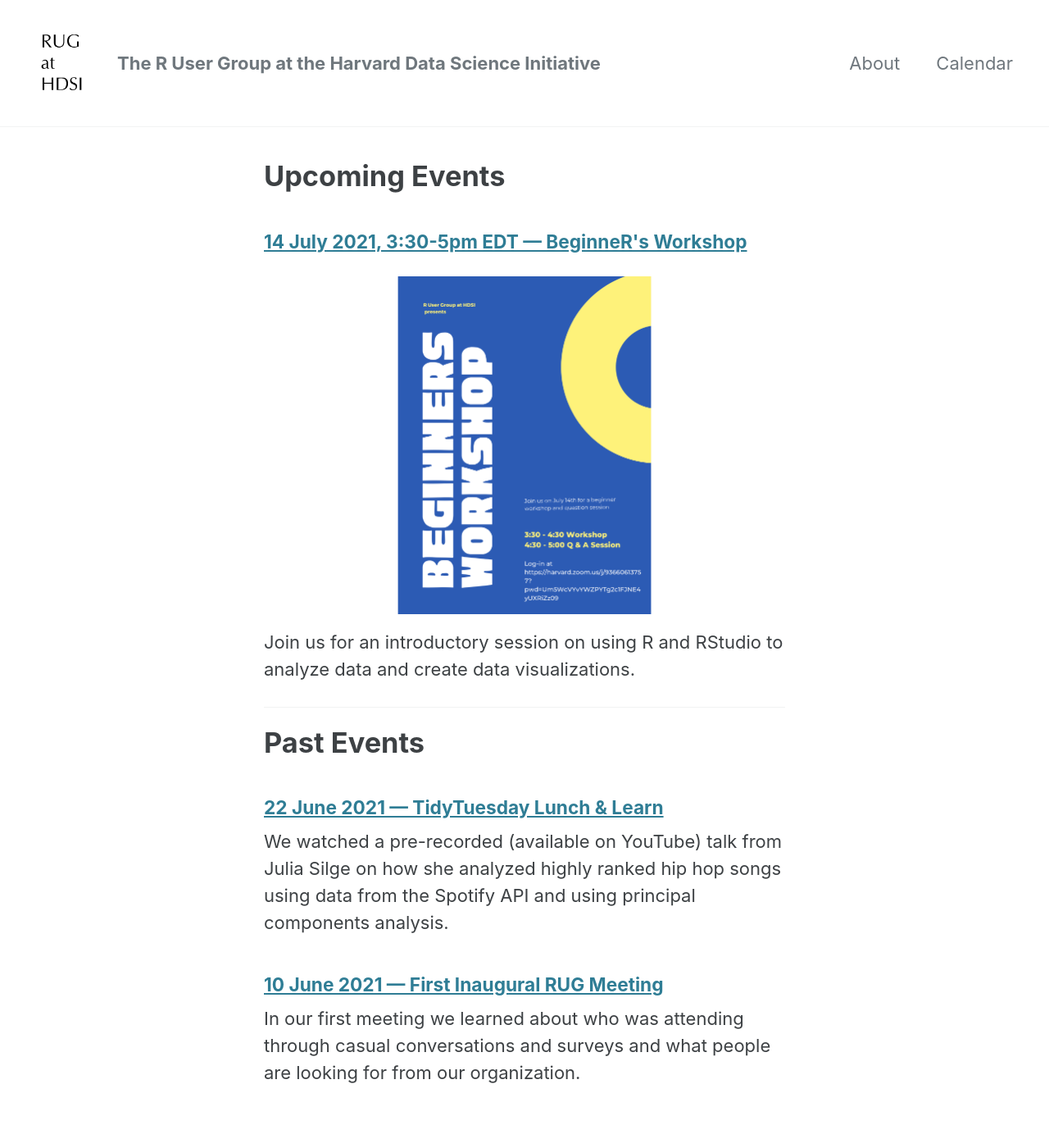
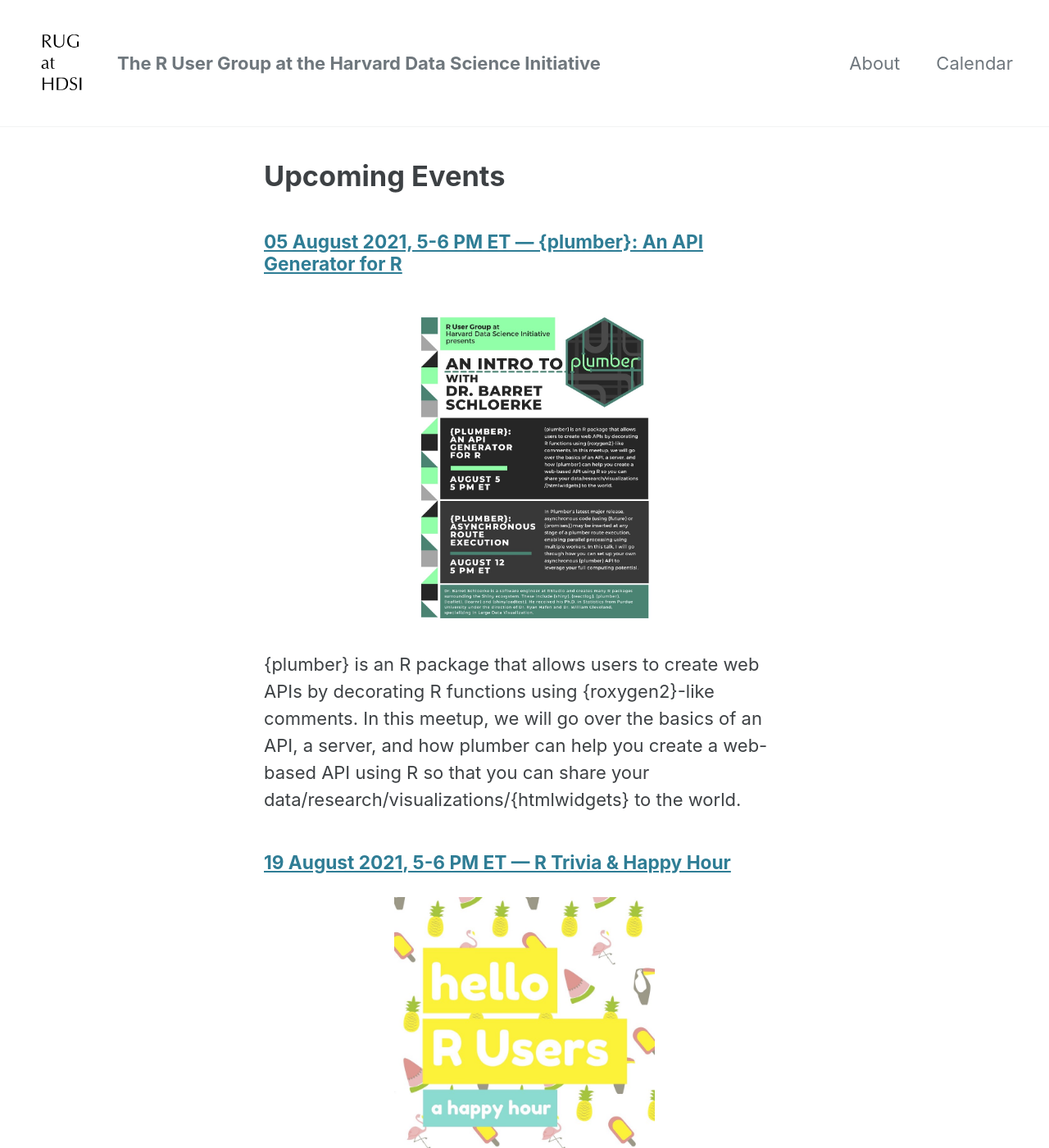
Before and after one commit to RUG-at-HDSI/rug-at-hdsi.org, a Jekyll site: the page built from calendar.md, in a window 1280 px wide and 1400 px high. Shown: the whole window at 82% size. Built offline with Jekyll 4.4.1, drawn with Linux system fonts in a browser that asks for light colours; cached includes are drawn as plain includes; some of the changed text lies outside the part shown.

Commit message:
update posts for calendar

```diff
--- a/_config.yml
+++ b/_config.yml
@@ -284,9 +284,9 @@
 
 # collections
 collections:
+  upcoming_events:
+    output: true
+    permalink: /:collection/:name
   past_events:
     output: true
     permalink: /:collection/:name
-  upcoming_events:
-    output: true
-    permalink: /:collection/:name
--- a/_upcoming_events/2021_7_14_beginner_workshop.md
+++ b/_past_events/2021_7_14_beginner_workshop.md
@@ -1,6 +1,6 @@
 ---
 title: "BeginneR's Workshop"
-date: "July 14th, 2021"
+event_date: 2021-7-14
 time: "3:30-5pm EDT"
 blurb: "Join us for an introductory session on using R and RStudio to analyze data and create data visualizations."
 layout: single
--- /dev/null
+++ b/_upcoming_events/2021_08_04_plumber_talk.md
@@ -0,0 +1,28 @@
+---
+title: "&#123;plumber&#125;: An API Generator for R"
+event_date: "August 5th and August 12th, 2021"
+time: "5-6 PM ET"
+layout: single
+poster_png: "/assets/images/2021_8_5_plumber_talk.jpg"
+poster_pdf: ""
+blurb: |
+  {plumber} is an R package that allows users to create web APIs by
+  decorating R functions using {roxygen2}-like comments. In this
+  meetup, we will go over the basics of an API, a server, and how
+  plumber can help you create a web-based API using R so that you
+  can share your data/research/visualizations/{htmlwidgets} to the
+  world.
+---
+
+
+#### Join us on August 4th and August 12th, 2021 at 5PM Eastern Time for an introduction to {plumber}!
+
+<a href="{{ page.poster_png }}" alt="">
+<img src="{{ page.poster_png }}">
+</a>
+
+
+Dr. Barret Schloerke, software engineer at RStudio, will be presenting
+on the `plumber` package in R.
+
+<p>{{ page.blurb }}</p>
--- /dev/null
+++ b/_upcoming_events/2021_08_19_happy_hour.md
@@ -0,0 +1,19 @@
+---
+title: "R Trivia & Happy Hour"
+event_date: "August 19th, 2021"
+time: "5-6 PM ET"
+layout: single
+poster_png: "/assets/images/2021_8_19_happy_hour.jpg"
+poster_pdf: ""
+blurb: |
+  Join us for a virtual happy hour and mingle with
+  other R users!
+---
+
+#### August 19th, 2021 at 5PM Eastern Time
+
+<a href="{{ page.poster_png }}" alt="">
+<img src="{{ page.poster_png }}">
+</a>
+
+<p>{{ page.blurb }}</p>
--- a/calendar.md
+++ b/calendar.md
@@ -7,7 +7,7 @@
 
 {% for event in site.upcoming_events %}
 <h5>
-<a href="{{ event.url }}.html">{{ event.date | date_to_long_string }},
+<a href="{{ event.url }}.html">{{ event.event_date | date_to_long_string }},
 {{ event.time }} — {{ event.title }}</a>
 </h5>
 
@@ -24,11 +24,11 @@
 
 # Past Events
 
-{% assign sorted = site.past_events | sort: 'date' | reverse %}
+{% assign sorted = site.past_events | sort: 'event_date' | reverse %}
 {% for event in sorted %}
 <h5>
 <a href="{{ event.url }}.html">
-{{ event.date | date_to_long_string }} — {{ event.title }} </a>
+{{ event.event_date | date_to_long_string }} — {{ event.title }} </a>
 </h5>
 <p> {{ event.blurb }} </p>
 {% endfor %}
```
Also changed, not shown: _past_events/2021_6_10_first_mtg.md (+1 -1 lines), _past_events/2021_6_22_julia_silge_watch_party.md (+1 -1 lines), assets/images/2021_8_19_happy_hour.jpg (added), assets/images/2021_8_5_plumber_talk.jpg (added).
